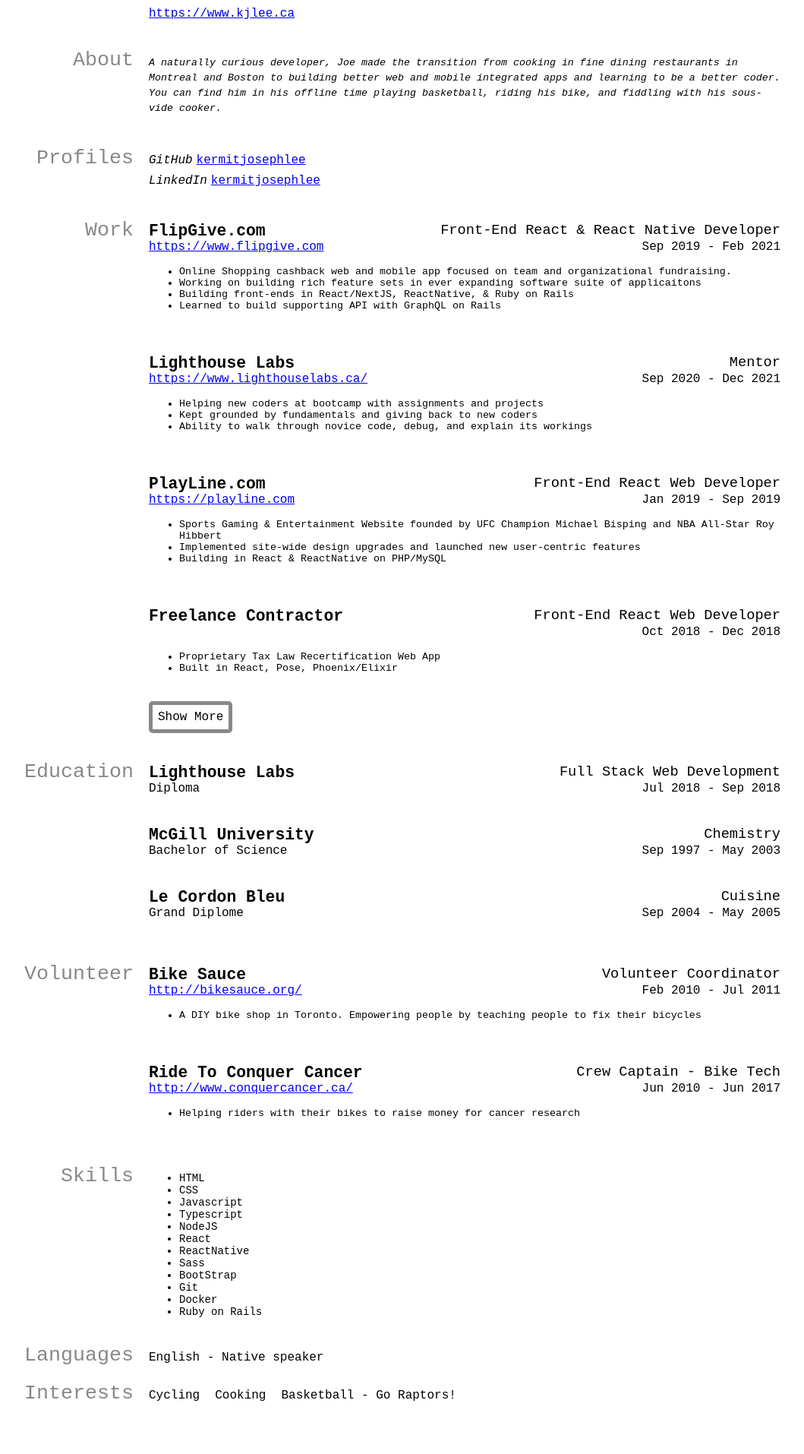
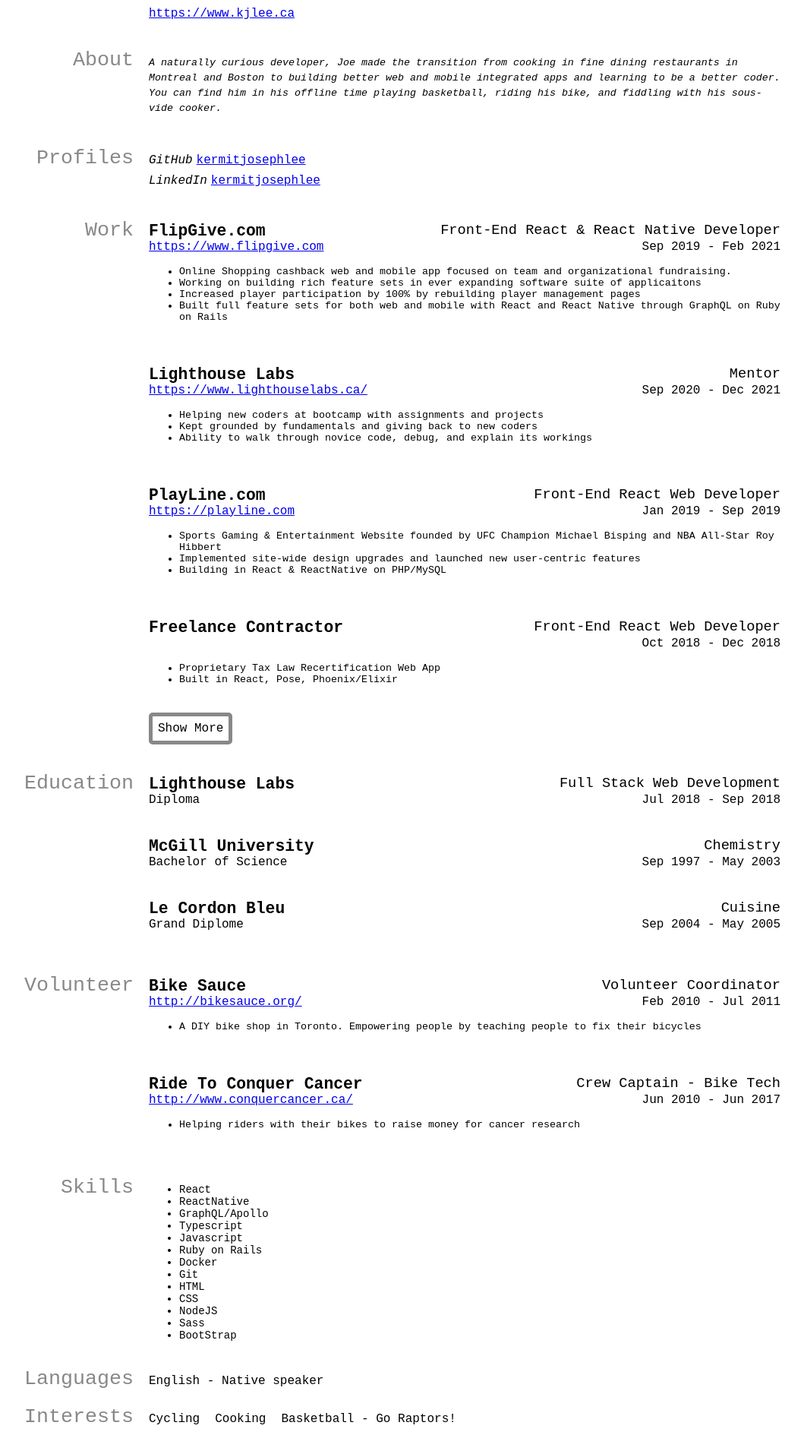
Before and after one commit to kermitjosephlee/react-resume, a React (Create React App) app: page / in a window 1280 px wide. Shown: the part 184-2098 px from the top of the page at 76% size, without its empty margins (112-1171 px from the left). Before the commit the page ends 2043 px from the top, so only its background shows below. Built offline with nearby package versions, Linux system fonts and the light colour scheme.

Commit message:
updated responsive stylings - again

```diff
--- a/src/components/Main/components/Interests/Interests.css
+++ b/src/components/Main/components/Interests/Interests.css
@@ -1,3 +1,22 @@
+.interests-list {
+  display: flex;
+  justify-content: flex-start;
+  width: 100%;
+  padding-bottom: 40px;
+}
+
 .interests-list-item {
   padding-right: 20px;
 }
+
+@media (max-width: 480px) {
+  .interests-list {
+    flex-direction: column;
+    align-items: center;
+  }
+
+  .interests-list-item {
+    padding-right: 0;
+    padding-bottom: 6px;
+  }
+}
--- a/src/components/Main/components/Interests/Interests.js
+++ b/src/components/Main/components/Interests/Interests.js
@@ -8,7 +8,7 @@
       <div className="title-container">
         <div className="title">Interests</div>
       </div>
-      <div>
+      <div className="interests-list">
         {interests[0].keywords.map(interest => (
           <span key={interest} className="interests-list-item">
             {interest}
--- a/src/components/common/resume.js
+++ b/src/components/common/resume.js
@@ -37,8 +37,8 @@
           "summary": "Online Shopping cashback web and mobile app focused on team and organizational fundraising.",
           "highlights": [
               "Working on building rich feature sets in ever expanding software suite of applicaitons",
-              "Building front-ends in React/NextJS, ReactNative, & Ruby on Rails",
-              "Learned to build supporting API with GraphQL on Rails"
+              "Increased player participation by 100% by rebuilding player management pages",
+              "Built full feature sets for both web and mobile with React and React Native through GraphQL on Ruby on Rails"
           ]
       },
       {
@@ -195,18 +195,19 @@
     "name": "Web Development",
     "level": "Intermediate",
     "keywords": [
+      "React",
+      "ReactNative",
+      "GraphQL/Apollo",
+      "Typescript",
+      "Javascript",
+      "Ruby on Rails",
+      "Docker",
+      "Git",
       "HTML",
       "CSS",
-      "Javascript",
-      "Typescript",
       "NodeJS",
-      "React",
-      "ReactNative",
       "Sass",
       "BootStrap",
-      "Git",
-      "Docker",
-      "Ruby on Rails"
     ]
   },
   "languages": [{
```
